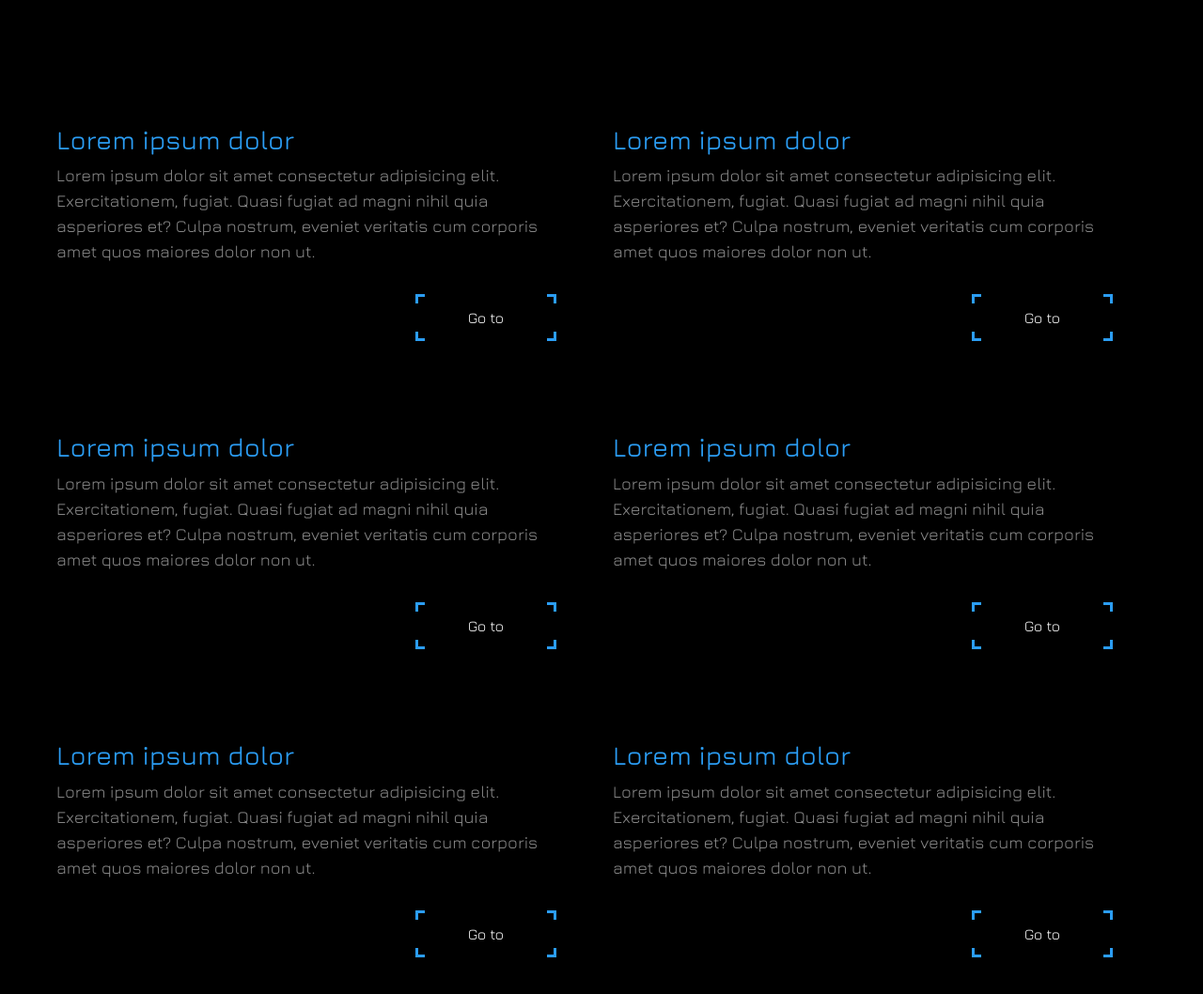
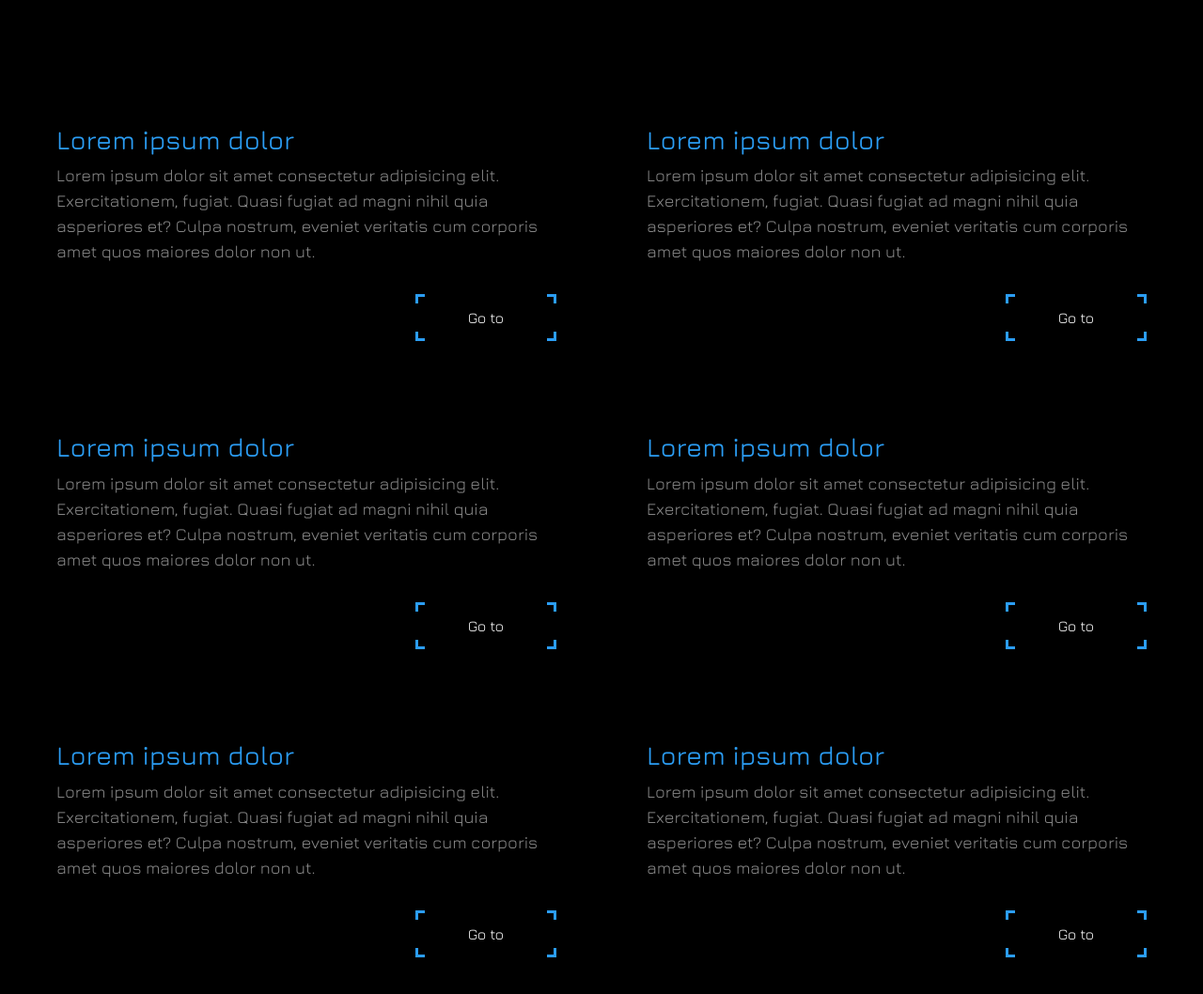
Before and after one commit to darioc25/black_template, a plain HTML site: page index.html in a window 1280 px wide. Shown: the part 3760-4818 px from the top of the page at 94% size. Drawn offline with nearby package versions, Linux system fonts and the light colour scheme.

Commit message:
Fixed padding section 5

```diff
--- a/index.html
+++ b/index.html
@@ -155,7 +155,7 @@
                         </div>
                     </div> <!-- End Col -->
                     <!-- New Col -->
-                    <div class="col-12 col-lg-6 d-flex flex-column align-items-center align-items-lg-end pe-lg-5 my-5">
+                    <div class="col-12 col-lg-6 d-flex flex-column align-items-center align-items-lg-end ps-lg-5 my-5">
                         <div>
                             <h3 class="title-card-section-5 text-center text-lg-start">Lorem ipsum dolor</h3>
                             <p class="text-card-section-5 text-center text-lg-start">Lorem ipsum dolor sit amet consectetur adipisicing elit. Exercitationem, fugiat. Quasi fugiat ad magni nihil quia asperiores et? Culpa nostrum, eveniet veritatis cum corporis amet quos maiores dolor non ut.</p>
@@ -179,7 +179,7 @@
                         </div>
                     </div> <!-- End Col -->
                     <!-- New Col -->
-                    <div class="col-12 col-lg-6 d-flex flex-column align-items-center align-items-lg-end pe-lg-5 my-5">
+                    <div class="col-12 col-lg-6 d-flex flex-column align-items-center align-items-lg-end ps-lg-5 my-5">
                         <div>
                             <h3 class="title-card-section-5 text-center text-lg-start">Lorem ipsum dolor</h3>
                             <p class="text-card-section-5 text-center text-lg-start">Lorem ipsum dolor sit amet consectetur adipisicing elit. Exercitationem, fugiat. Quasi fugiat ad magni nihil quia asperiores et? Culpa nostrum, eveniet veritatis cum corporis amet quos maiores dolor non ut.</p>
@@ -203,7 +203,7 @@
                         </div>
                     </div> <!-- End Col -->
                     <!-- New Col -->
-                    <div class="col-12 col-lg-6 d-flex flex-column align-items-center align-items-lg-end pe-lg-5 my-5">
+                    <div class="col-12 col-lg-6 d-flex flex-column align-items-center align-items-lg-end ps-lg-5 my-5">
                         <div>
                             <h3 class="title-card-section-5 text-center text-lg-start">Lorem ipsum dolor</h3>
                             <p class="text-card-section-5 text-center text-lg-start">Lorem ipsum dolor sit amet consectetur adipisicing elit. Exercitationem, fugiat. Quasi fugiat ad magni nihil quia asperiores et? Culpa nostrum, eveniet veritatis cum corporis amet quos maiores dolor non ut.</p>
```
